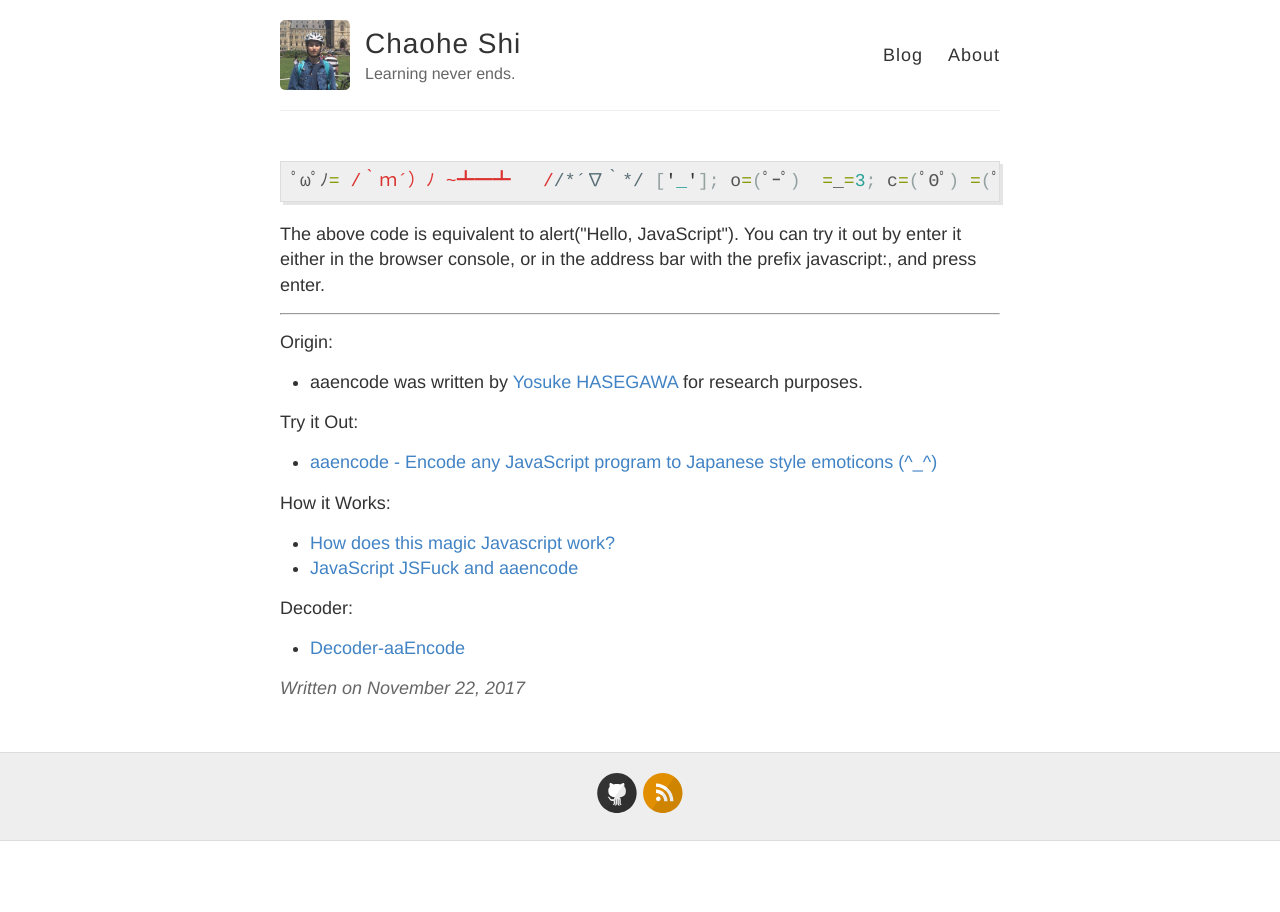
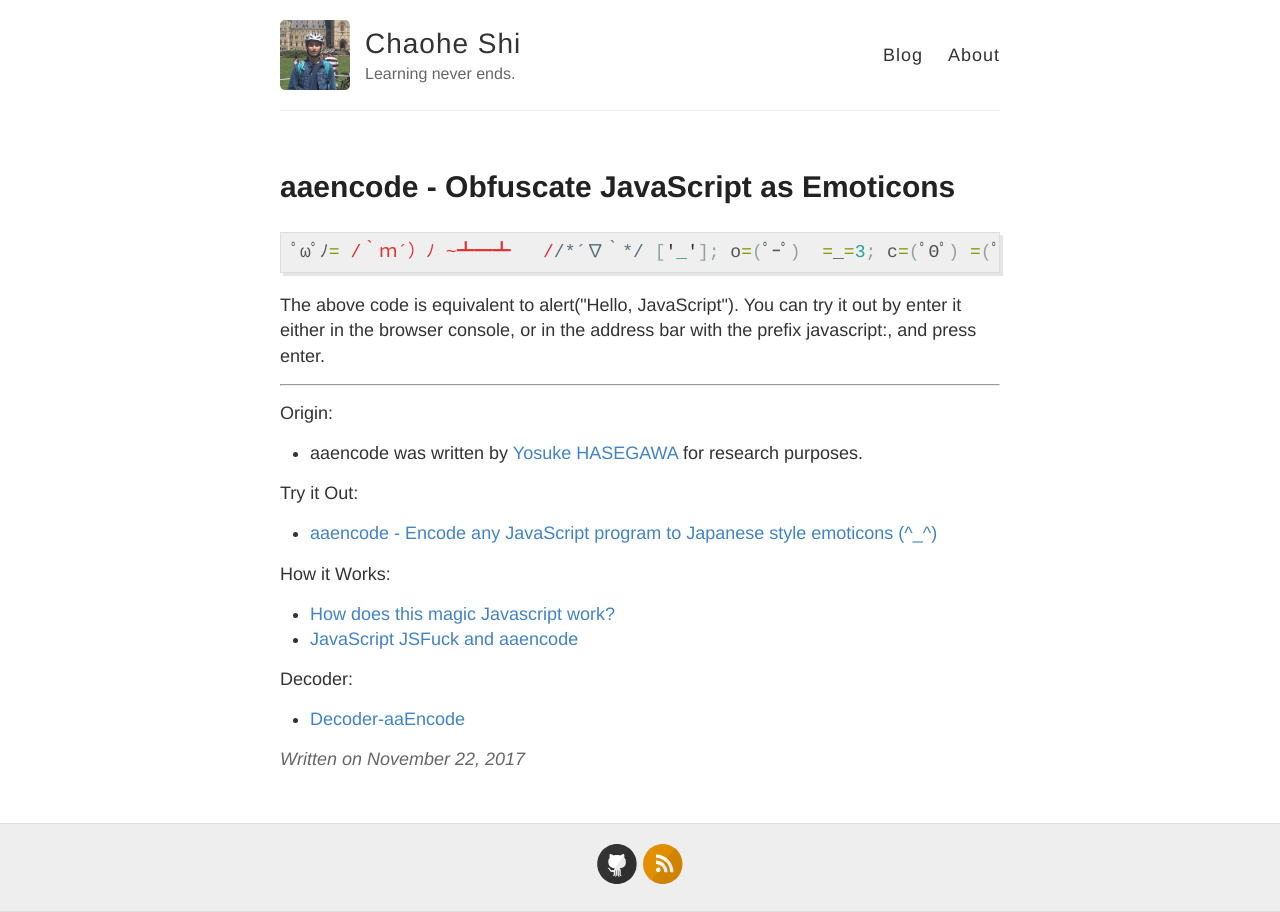
Before and after one commit to chaohershi/chaohershi.github.io, a Jekyll site: the page built from _posts/2017-11-22-aaencode-Obfuscate-JavaScript-as-Emoticons.md, in a window 1280 px wide. Built offline with Jekyll 4.4.1, drawn with Linux system fonts in a browser that asks for light colours; our own code applies the rules of GitHub Pages for plain Markdown files; comment, search, counter and statistics services are not loaded.

Commit message:
Fix title can't be displayed due to colon

````diff
--- a/_posts/2017-11-22-aaencode-Obfuscate-JavaScript-as-Emoticons.md
+++ b/_posts/2017-11-22-aaencode-Obfuscate-JavaScript-as-Emoticons.md
@@ -1,5 +1,5 @@
 ---
-title: aaencode: Obfuscate JavaScript as Emoticons
+title: aaencode - Obfuscate JavaScript as Emoticons
 ---
 
 ```javascript
````
